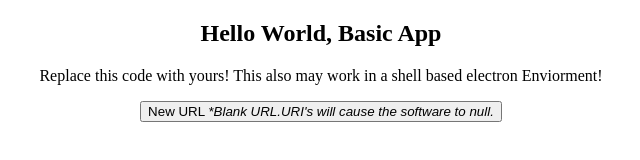
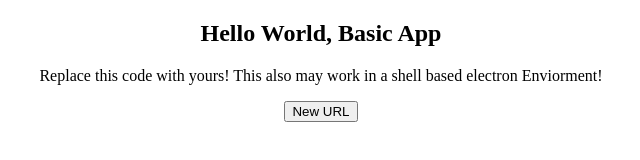
Before and after one commit to RossMdevs/Eleconnect, an Electron app: page index.html in a window 800 px wide. Shown: the whole page, without its empty margins (79-719 px from the left). Drawn offline with nearby package versions, Linux system fonts and the light colour scheme.

Commit message:
Update index.html

```diff
--- a/index.html
+++ b/index.html
@@ -14,6 +14,6 @@
     </head>
        <center> <h2> Hello World, Basic App </h2>
     <p>Replace this code with yours! This also may work in a shell based electron Enviorment! </p>
-           <button onclick="url();">New URL <i>*Blank URL.URI's will cause the software to null.</i></button> </center>
+           <button onclick="url();">New URL </button> </center>
     </body>
 </html>
```
